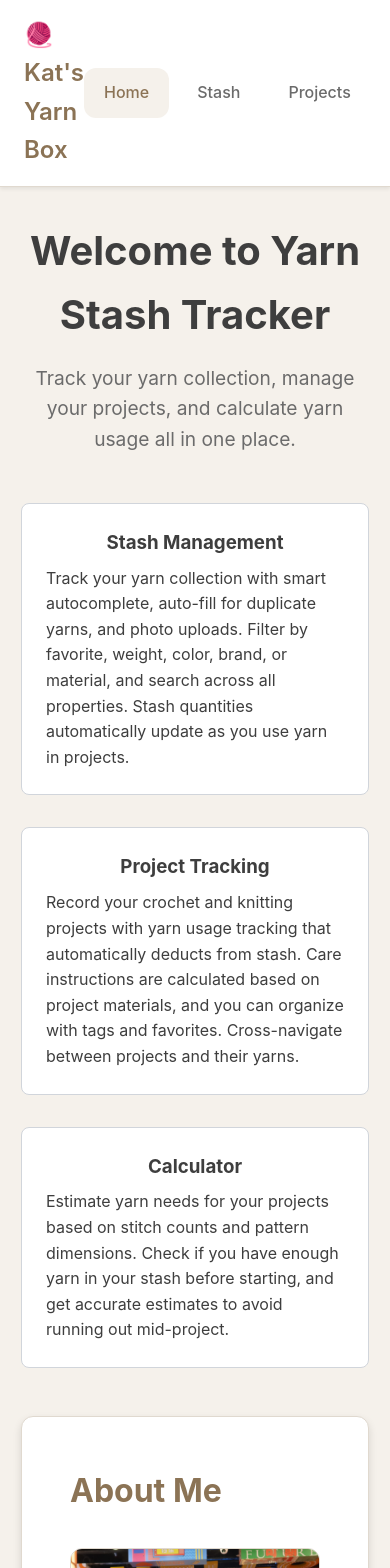
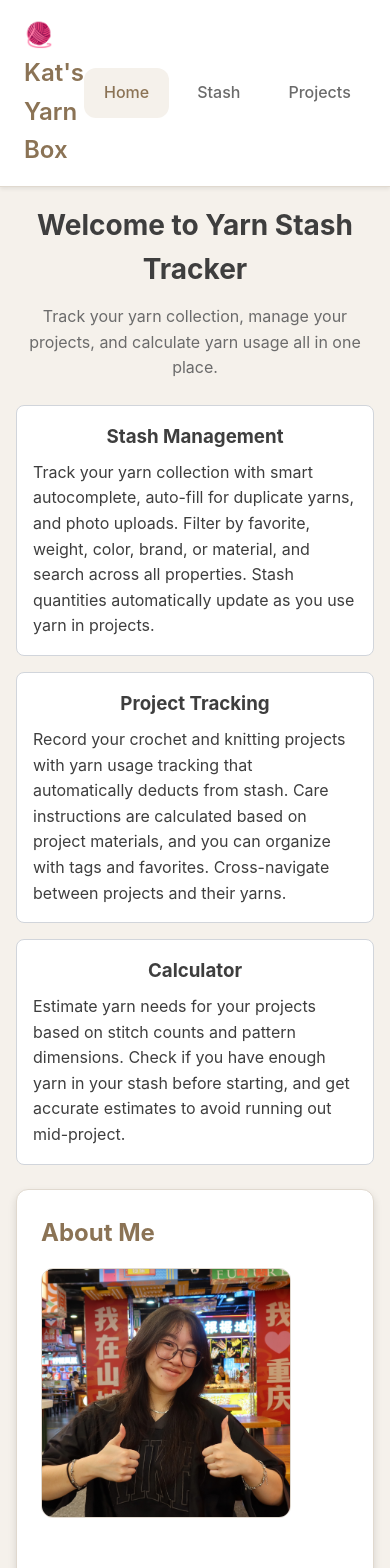
Before and after one commit to kathleenrluo/yarnstash, a React app in the folder frontend/: page / in a window 390 px wide. Shown: the top 1568 px of the page. Built offline with nearby package versions, Linux system fonts and the light colour scheme; the HTML template or start-up script is replaced by a standard one.

Commit message:
Add comprehensive mobile responsive styles for landing page

```diff
--- a/frontend/src/App.css
+++ b/frontend/src/App.css
@@ -147,3 +147,80 @@
     font-size: 1.2rem !important;
   }
 }
+
+/* Responsive styles for Landing Page */
+@media (max-width: 768px) {
+  /* Container and content */
+  .landing-container {
+    padding: 1rem !important;
+    min-height: auto !important;
+  }
+
+  .landing-content {
+    padding: 0 !important;
+  }
+
+  /* Title and description */
+  .landing-title {
+    font-size: 1.75rem !important;
+    margin-bottom: 0.75rem !important;
+  }
+
+  .landing-description {
+    font-size: 1rem !important;
+    margin-bottom: 1.5rem !important;
+    padding: 0 0.5rem;
+  }
+
+  /* Feature cards */
+  .landing-features {
+    grid-template-columns: 1fr !important;
+    gap: 1rem !important;
+    margin-top: 1rem !important;
+    margin-bottom: 1.5rem !important;
+  }
+
+  .landing-feature {
+    padding: 1rem !important;
+  }
+
+  /* Sections */
+  .landing-section {
+    padding: 1.5rem !important;
+    margin-top: 1.5rem !important;
+  }
+
+  .landing-section-title {
+    font-size: 1.5rem !important;
+    margin-bottom: 1rem !important;
+  }
+
+  /* About section */
+  .about-image-responsive {
+    width: 100% !important;
+    max-width: 250px !important;
+    height: auto !important;
+    aspect-ratio: 1 !important;
+    margin: 0 auto 1rem !important;
+  }
+
+  .about-blurb-responsive {
+    font-size: 0.95rem !important;
+    line-height: 1.6 !important;
+  }
+
+  /* Interests section */
+  .interests-text-responsive {
+    font-size: 0.95rem !important;
+    line-height: 1.6 !important;
+  }
+
+  /* Carousel */
+  .carousel-section-responsive {
+    padding: 1.5rem !important;
+  }
+
+  .carousel-container-responsive {
+    max-width: 100% !important;
+  }
+}
--- a/frontend/src/pages/LandingPage.jsx
+++ b/frontend/src/pages/LandingPage.jsx
@@ -52,10 +52,13 @@ const LandingPage = () => {
       alignItems: 'center',
       justifyContent: 'center',
       padding: theme.spacing.xl,
+      width: '100%',
+      boxSizing: 'border-box',
     },
     content: {
       maxWidth: '1000px',
       textAlign: 'center',
+      width: '100%',
     },
     title: {
       fontSize: '2.5rem',
@@ -147,6 +150,8 @@ const LandingPage = () => {
       borderRadius: theme.borderRadius.lg,
       border: `1px solid ${theme.colors.border}`,
       boxShadow: theme.shadows.md,
+      width: '100%',
+      boxSizing: 'border-box',
     },
     interestsTitle: {
       fontSize: theme.typography.fontSize['3xl'],
@@ -168,6 +173,8 @@ const LandingPage = () => {
       borderRadius: theme.borderRadius.lg,
       border: `1px solid ${theme.colors.border}`,
       boxShadow: theme.shadows.md,
+      width: '100%',
+      boxSizing: 'border-box',
     },
     carouselTitle: {
       fontSize: theme.typography.fontSize['3xl'],
@@ -280,16 +287,17 @@ const LandingPage = () => {
   };
 
   return (
-    <div style={styles.container}>
-      <div style={styles.content}>
-        <h1 style={styles.title}>Welcome to Yarn Stash Tracker</h1>
-        <p style={styles.description}>
+    <div style={styles.container} className="landing-container">
+      <div style={styles.content} className="landing-content">
+        <h1 style={styles.title} className="landing-title">Welcome to Yarn Stash Tracker</h1>
+        <p style={styles.description} className="landing-description">
           Track your yarn collection, manage your projects, and calculate yarn usage
           all in one place.
         </p>
-        <div style={styles.features}>
+        <div style={styles.features} className="landing-features">
           <div
             style={styles.feature}
+            className="landing-feature"
             onClick={() => handleFeatureClick('/stash')}
             onMouseEnter={handleFeatureMouseEnter}
             onMouseLeave={handleFeatureMouseLeave}
@@ -299,6 +307,7 @@ const LandingPage = () => {
           </div>
           <div
             style={styles.feature}
+            className="landing-feature"
             onClick={() => handleFeatureClick('/projects')}
             onMouseEnter={handleFeatureMouseEnter}
             onMouseLeave={handleFeatureMouseLeave}
@@ -308,6 +317,7 @@ const LandingPage = () => {
           </div>
           <div
             style={styles.feature}
+            className="landing-feature"
             onClick={() => handleFeatureClick('/calculator')}
             onMouseEnter={handleFeatureMouseEnter}
             onMouseLeave={handleFeatureMouseLeave}
@@ -317,8 +327,8 @@ const LandingPage = () => {
           </div>
         </div>
 
-        <div style={styles.aboutSection}>
-          <h2 style={styles.aboutTitle}>About Me</h2>
+        <div style={styles.aboutSection} className="landing-section">
+          <h2 style={styles.aboutTitle} className="landing-section-title">About Me</h2>
           <div style={styles.aboutContent} className="about-content-responsive">
             <div style={styles.aboutImageContainer}>
               <img
@@ -342,16 +352,16 @@ const LandingPage = () => {
           </div>
         </div>
 
-        <div style={styles.interestsSection}>
-          <h2 style={styles.interestsTitle}>Other Interests</h2>
-          <p style={styles.interestsText}>
+        <div style={styles.interestsSection} className="landing-section">
+          <h2 style={styles.interestsTitle} className="landing-section-title">Other Interests</h2>
+          <p style={styles.interestsText} className="interests-text-responsive">
             Outside of crocheting and coding, I love board games AND video games, with longtime favorites including Super Mario Galaxy, Smash, and LittleBigPlanet 2. I recently finished Silksong and am always looking for new game recs! I'm a dancer with a love for fashion (especially accessories and metal hardware) and I'm gradually learning knitting, sewing, and embroidery to build a more sustainable and unique wardrobe. I love spending time baking and making drinks with my friends, and when I'm not indoors, I'm usually hiking, skiing, or snowboarding B)
           </p>
         </div>
 
         {carouselImages.length > 0 && (
-          <div style={styles.carouselSection}>
-            <h2 style={styles.carouselTitle}>Gallery</h2>
+          <div style={styles.carouselSection} className="landing-section carousel-section-responsive">
+            <h2 style={styles.carouselTitle} className="landing-section-title">Gallery</h2>
             <div style={styles.carouselContainer}>
               <div style={styles.carouselImageWrapper} className="carousel-image-wrapper">
                 <img
```
